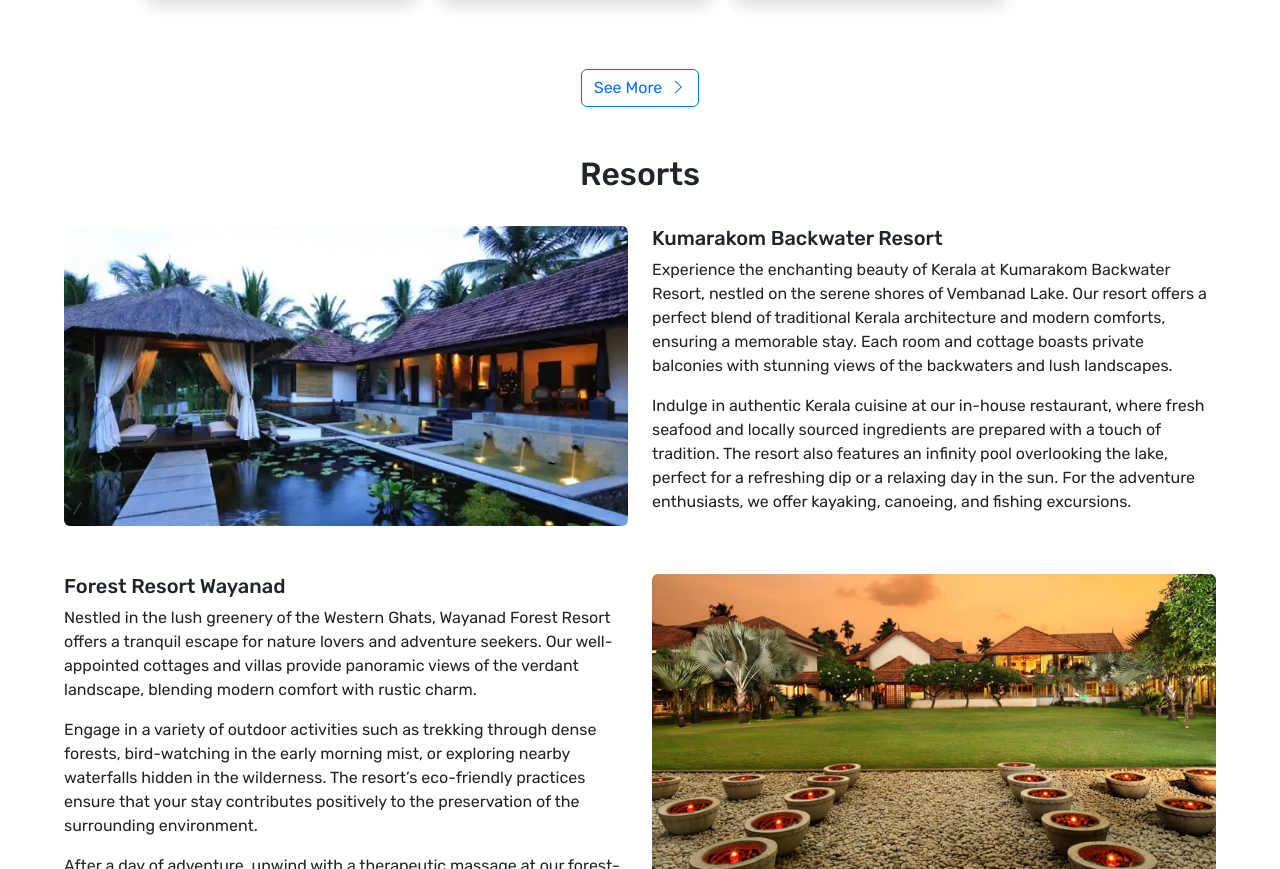
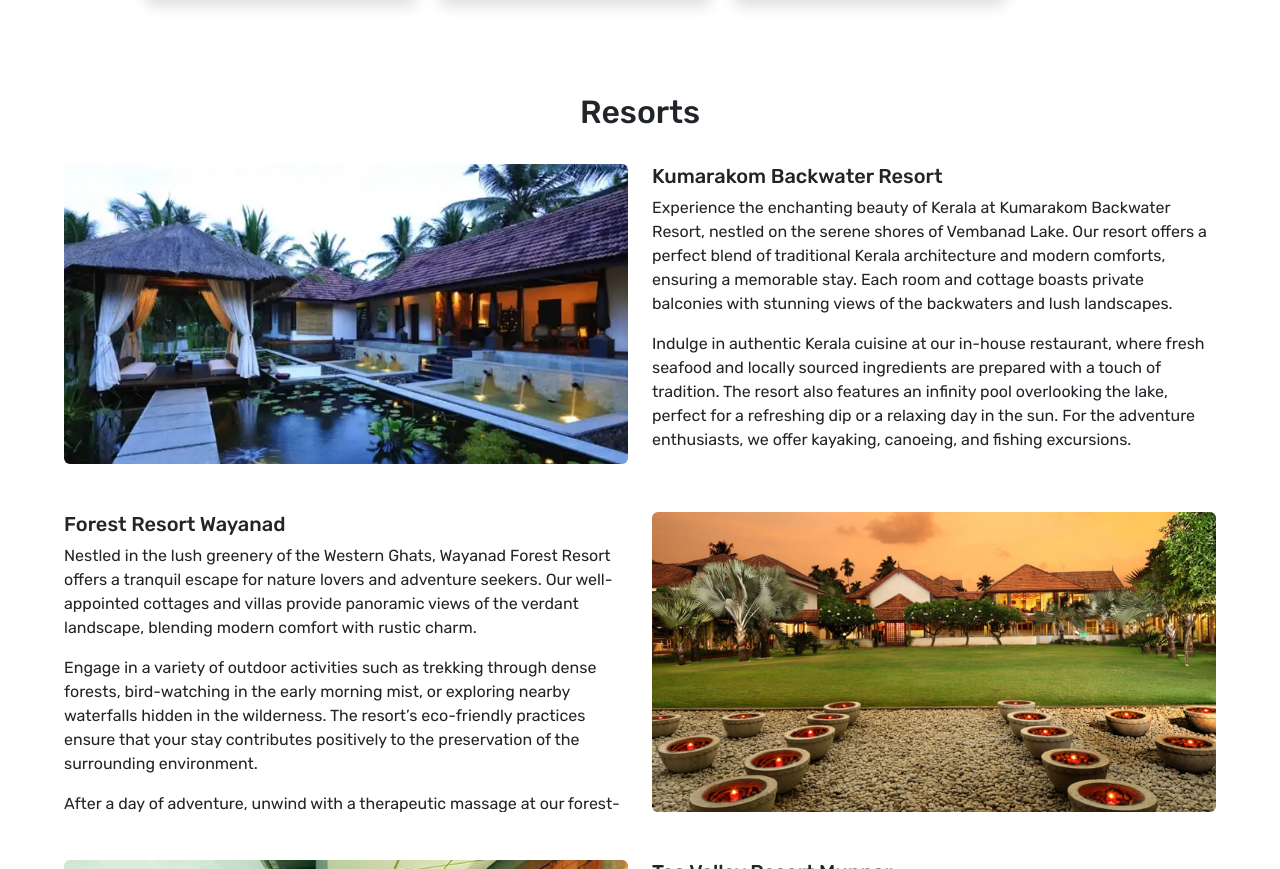
Before and after one commit to shyam-539/Kerala_Tourism, a plain HTML site: page index.html in a window 1280 px wide. Shown: the part 2085-2954 px from the top of the page. Drawn offline with nearby package versions, Linux system fonts and the light colour scheme.

Commit message:
removed a button

```diff
--- a/index.html
+++ b/index.html
@@ -182,13 +182,6 @@
         <span class="carousel-control-next-icon" aria-hidden="true"></span>
         <span class="visually-hidden">Next</span>
     </a>
-</div>
-<!-- See More Button -->
-<div class="text-center mt-4">
-    <button class="btn btn-outline-primary d-inline-flex align-items-center">
-        See More
-        <i class="bi bi-chevron-right ms-2"></i>
-    </button>
 </div>
 
 <!-- Resorts section-->
```
